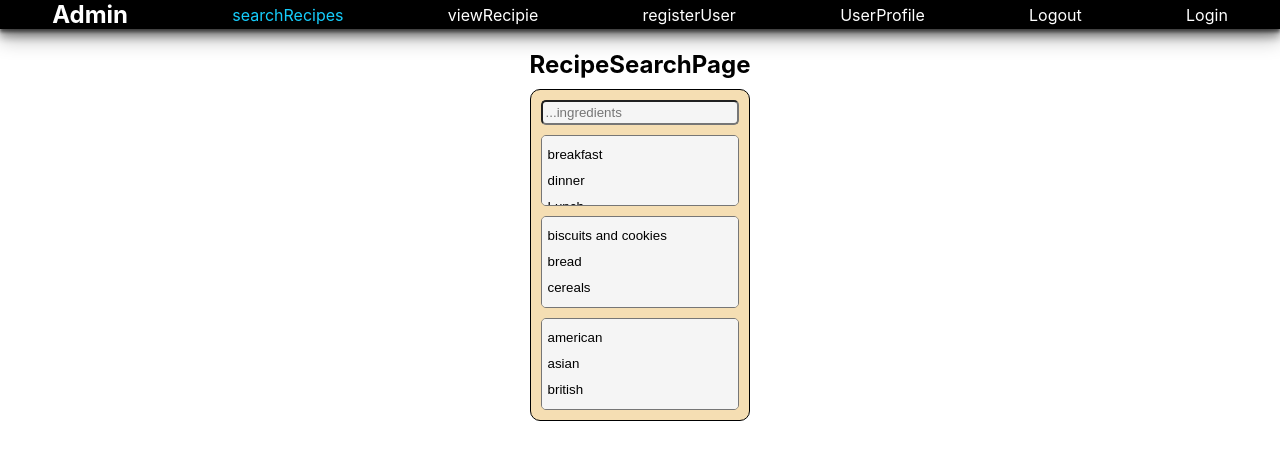
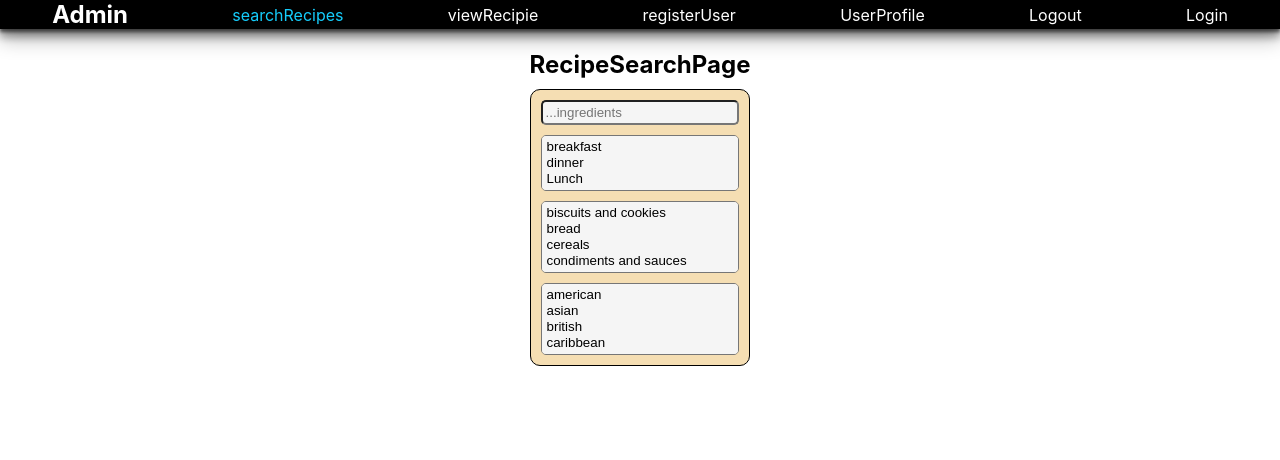
Before and after one commit to GeorgeMc1/FP-frontend, a React (Create React App) app: page /searchRecipes in a window 1280 px wide. Shown: the top 460 px of the page. Built offline with nearby package versions, Linux system fonts and the light colour scheme; the HTML template or start-up script is replaced by a standard one.

Commit message:
narrowed form * to only input/select in  css

```diff
--- a/src/css/common.css
+++ b/src/css/common.css
@@ -32,7 +32,7 @@ dd {
   border-radius:10px;
   margin-top:10px ;
 }
-#recipe-search * {
+#recipe-search input,#recipe-search select {
   flex:0 0 80%;
   padding:3px;
   margin:5px 0px;
```
